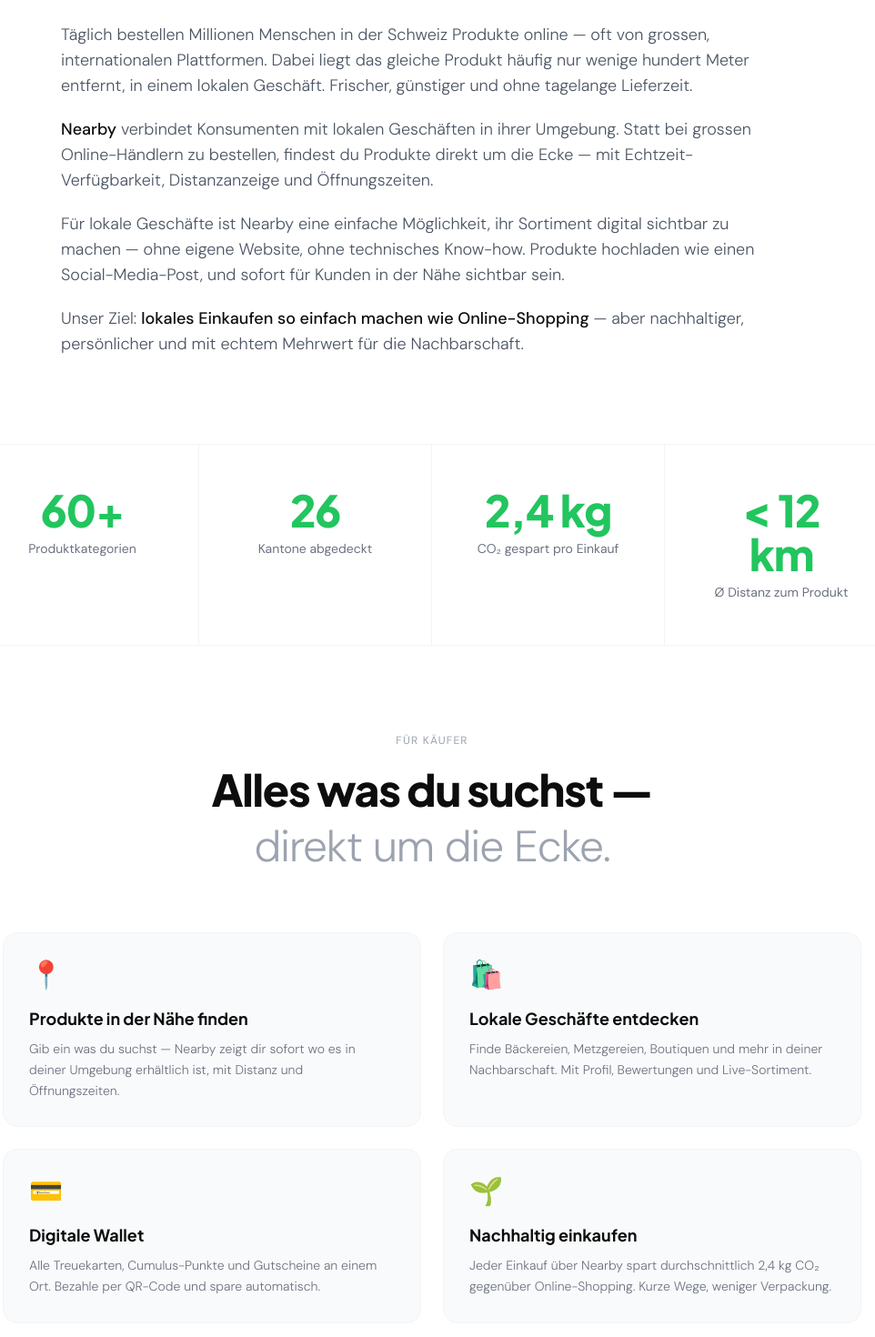
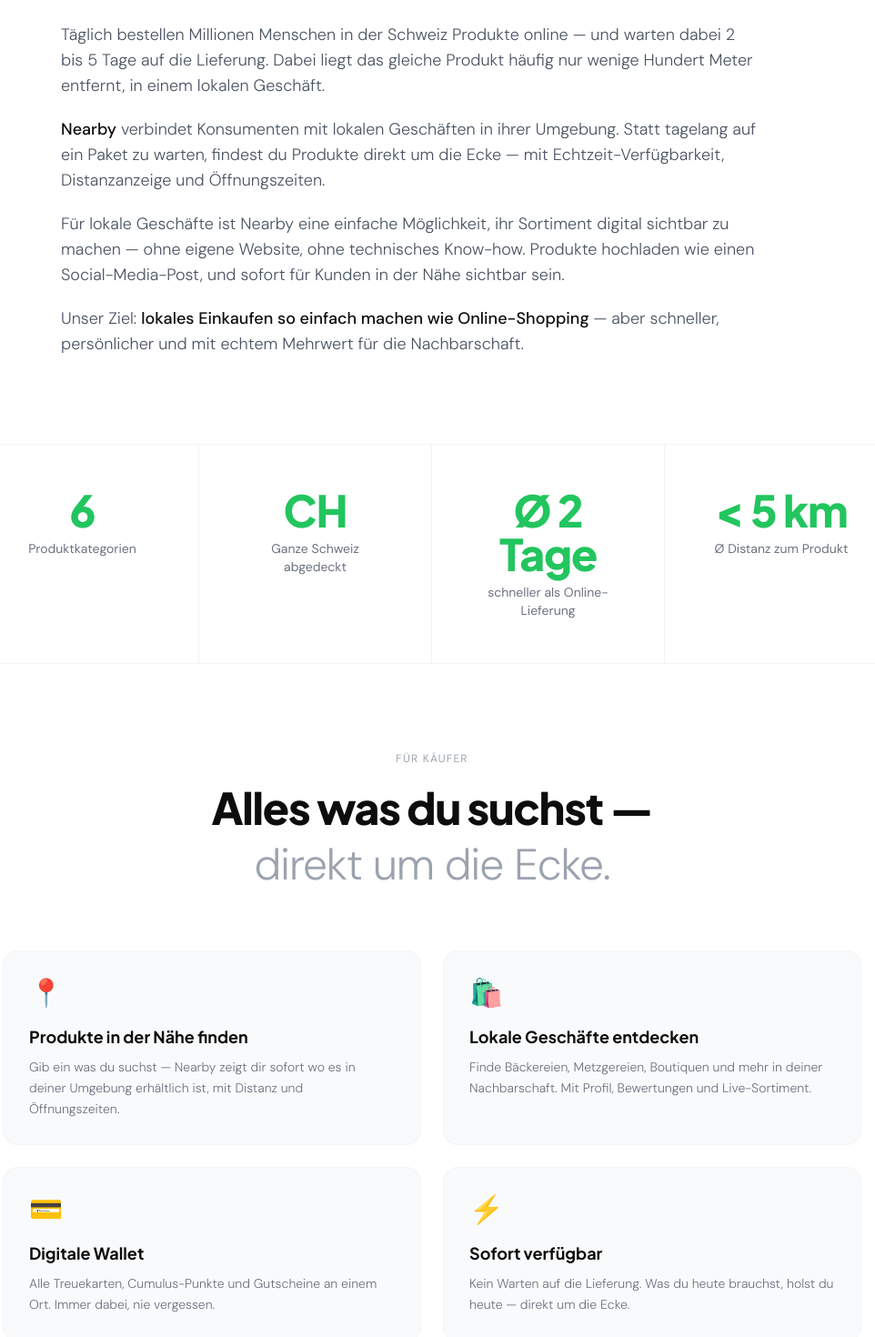
Before and after one commit to etiennezogg/Nearby-Coming-Soon, a Next.js app: page / in a window 1280 px wide. Shown: the part 1000-2470 px from the top of the page at 91% size, without its empty margins (165-1127 px from the left). Built offline with nearby package versions, Linux system fonts and the light colour scheme; no server answers.

Commit message:
Update page.tsx

```diff
--- a/src/app/page.tsx
+++ b/src/app/page.tsx
@@ -22,7 +22,6 @@
     const { error } = await supabase.from('waitlist').insert({ email })
     setLoading(false)
     if (error && error.code === '23505') {
-      // Duplicate — treat as success anyway
       setSubmitted(true)
     } else if (error) {
       setError('Etwas ist schiefgelaufen. Bitte versuch es nochmals.')
@@ -40,9 +39,7 @@
         animate={{ opacity: 1, scale: 1 }}
         transition={{ type: 'spring', stiffness: 280 }}
         className={`inline-flex items-center gap-2.5 px-6 py-3.5 rounded-full text-sm font-medium shadow-lg ${
-          isDark
-            ? 'bg-white/20 text-white border border-white/30 backdrop-blur-md'
-            : 'bg-green-light text-green'
+          isDark ? 'bg-white/20 text-white border border-white/30 backdrop-blur-md' : 'bg-green-light text-green'
         }`}
       >
         <svg width="18" height="18" viewBox="0 0 24 24" fill="none" stroke="currentColor" strokeWidth="2.5" strokeLinecap="round" strokeLinejoin="round">
@@ -97,12 +94,12 @@
   {
     emoji: '💳',
     title: 'Digitale Wallet',
-    desc: 'Alle Treuekarten, Cumulus-Punkte und Gutscheine an einem Ort. Bezahle per QR-Code und spare automatisch.',
+    desc: 'Alle Treuekarten, Cumulus-Punkte und Gutscheine an einem Ort. Immer dabei, nie vergessen.',
   },
   {
-    emoji: '🌱',
-    title: 'Nachhaltig einkaufen',
-    desc: 'Jeder Einkauf über Nearby spart durchschnittlich 2,4 kg CO₂ gegenüber Online-Shopping. Kurze Wege, weniger Verpackung.',
+    emoji: '⚡',
+    title: 'Sofort verfügbar',
+    desc: 'Kein Warten auf die Lieferung. Was du heute brauchst, holst du heute — direkt um die Ecke.',
   },
 ]
 
@@ -116,10 +113,10 @@
 ]
 
 const stats = [
-  { value: '60+', label: 'Produktkategorien' },
-  { value: '26', label: 'Kantone abgedeckt' },
-  { value: '2,4 kg', label: 'CO₂ gespart pro Einkauf' },
-  { value: '< 12 km', label: 'Ø Distanz zum Produkt' },
+  { value: '6', label: 'Produktkategorien' },
+  { value: 'CH', label: 'Ganze Schweiz abgedeckt' },
+  { value: 'Ø 2 Tage', label: 'schneller als Online-Lieferung' },
+  { value: '< 5 km', label: 'Ø Distanz zum Produkt' },
 ]
 
 export default function ComingSoonPage() {
@@ -163,7 +160,7 @@
           </motion.p>
           <motion.p initial={{ opacity: 0 }} animate={{ opacity: 1 }} transition={{ delay: 0.65 }}
             className="text-white/65 text-base font-light leading-relaxed max-w-lg mx-auto">
-            Entdecke Produkte aus lokalen Geschäften direkt in deiner Nähe — frisch, nachhaltig, ohne Liefergebühren.
+            Entdecke Produkte aus lokalen Geschäften direkt in deiner Nähe — frisch, sofort verfügbar, ohne Liefergebühren.
           </motion.p>
         </motion.div>
 
@@ -175,7 +172,7 @@
         </motion.div>
       </section>
 
-      {/* WAS IST NEARBY */}
+      {/* WARUM NEARBY */}
       <section className="px-6 md:px-10 py-24 max-w-4xl mx-auto">
         <motion.div initial={{ opacity: 0, y: 24 }} whileInView={{ opacity: 1, y: 0 }} viewport={{ once: true }} transition={{ duration: 0.7 }}>
           <p className="text-xs uppercase tracking-widest text-gray-400 mb-4">Die Vision</p>
@@ -183,10 +180,10 @@
             Warum Nearby?
           </h2>
           <div className="space-y-5 text-gray-600 font-light leading-relaxed text-base md:text-lg max-w-3xl">
-            <p>Täglich bestellen Millionen Menschen in der Schweiz Produkte online — oft von grossen, internationalen Plattformen. Dabei liegt das gleiche Produkt häufig nur wenige hundert Meter entfernt, in einem lokalen Geschäft. Frischer, günstiger und ohne tagelange Lieferzeit.</p>
-            <p><strong className="text-ink font-medium">Nearby</strong> verbindet Konsumenten mit lokalen Geschäften in ihrer Umgebung. Statt bei grossen Online-Händlern zu bestellen, findest du Produkte direkt um die Ecke — mit Echtzeit-Verfügbarkeit, Distanzanzeige und Öffnungszeiten.</p>
+            <p>Täglich bestellen Millionen Menschen in der Schweiz Produkte online — und warten dabei 2 bis 5 Tage auf die Lieferung. Dabei liegt das gleiche Produkt häufig nur wenige Hundert Meter entfernt, in einem lokalen Geschäft.</p>
+            <p><strong className="text-ink font-medium">Nearby</strong> verbindet Konsumenten mit lokalen Geschäften in ihrer Umgebung. Statt tagelang auf ein Paket zu warten, findest du Produkte direkt um die Ecke — mit Echtzeit-Verfügbarkeit, Distanzanzeige und Öffnungszeiten.</p>
             <p>Für lokale Geschäfte ist Nearby eine einfache Möglichkeit, ihr Sortiment digital sichtbar zu machen — ohne eigene Website, ohne technisches Know-how. Produkte hochladen wie einen Social-Media-Post, und sofort für Kunden in der Nähe sichtbar sein.</p>
-            <p>Unser Ziel: <strong className="text-ink font-medium">lokales Einkaufen so einfach machen wie Online-Shopping</strong> — aber nachhaltiger, persönlicher und mit echtem Mehrwert für die Nachbarschaft.</p>
+            <p>Unser Ziel: <strong className="text-ink font-medium">lokales Einkaufen so einfach machen wie Online-Shopping</strong> — aber schneller, persönlicher und mit echtem Mehrwert für die Nachbarschaft.</p>
           </div>
         </motion.div>
       </section>
@@ -291,7 +288,7 @@
           <div className="flex flex-col md:flex-row justify-between items-center gap-8">
             <div className="text-center md:text-left">
               <div className="font-syne font-extrabold text-xl text-ink tracking-tight mb-1">Nearby</div>
-              <p className="text-xs text-gray-400">© 2025 Nearby · Zürich, Schweiz</p>
+              <p className="text-xs text-gray-400">© 2025 Nearby · Zug, Schweiz</p>
             </div>
             <div className="flex flex-col items-center md:items-end gap-2">
               <p className="text-xs uppercase tracking-widest text-gray-400">Kontakt</p>
```
